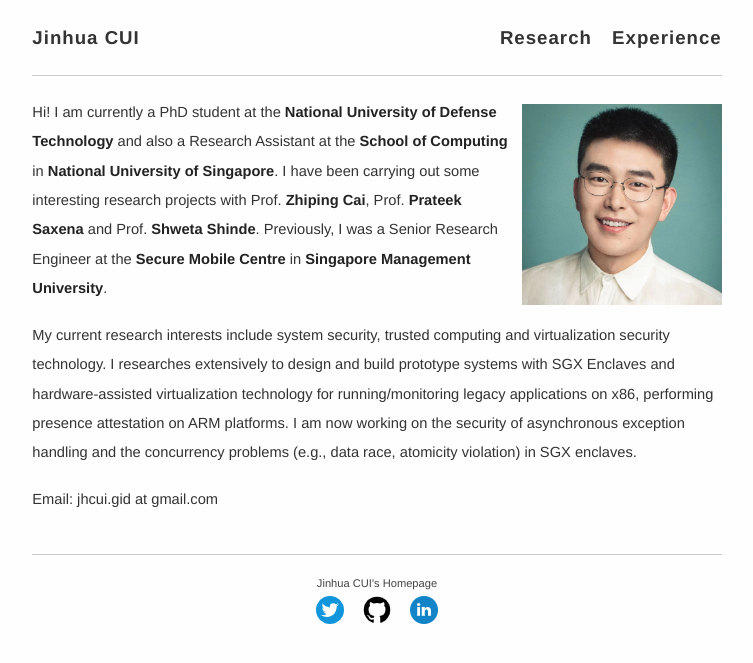
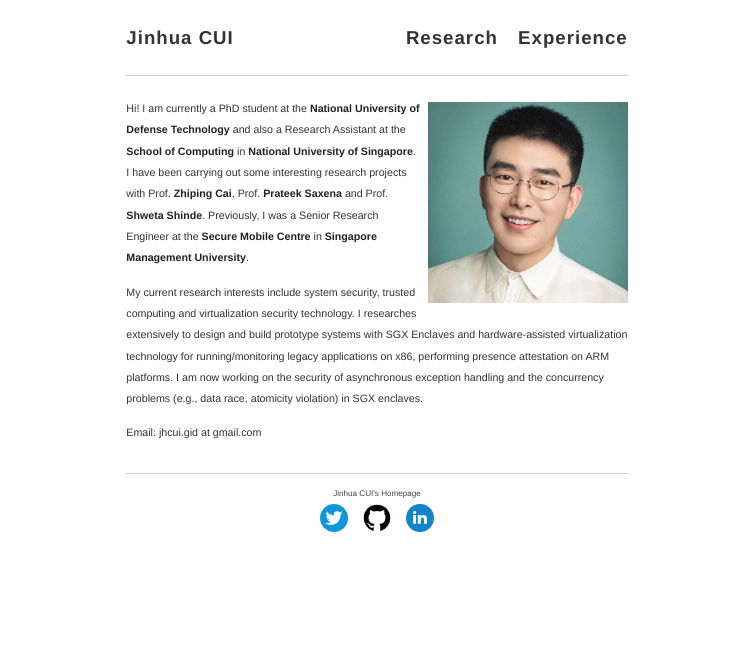
Before and after one commit to cimcs/cimcs.github.io, a Jekyll site: the page built from index.md, in a window 1280 px wide. Shown: the top 663 px of the page, without its empty margins (263-1016 px from the left). Built offline with Jekyll 4.4.1, drawn with Linux system fonts in a browser that asks for light colours; comment, search, counter and statistics services are not loaded.

Commit message:
Update main.scss

```diff
--- a/css/main.scss
+++ b/css/main.scss
@@ -7,7 +7,7 @@ $font-weight-normal: 200;
 $font-weight-bold:   600;
 
 $base-font-family: "San Francisco", "Helvetica Neue", Helvetica, Roboto, "Segoe UI", "Segoe WP", Arial, Ubuntu, sans-serif;
-$base-font-size:   11pt;
+$base-font-size:   8pt;
 $base-line-height: 2;
 
 $heading-font-family: $base-font-family;
```
